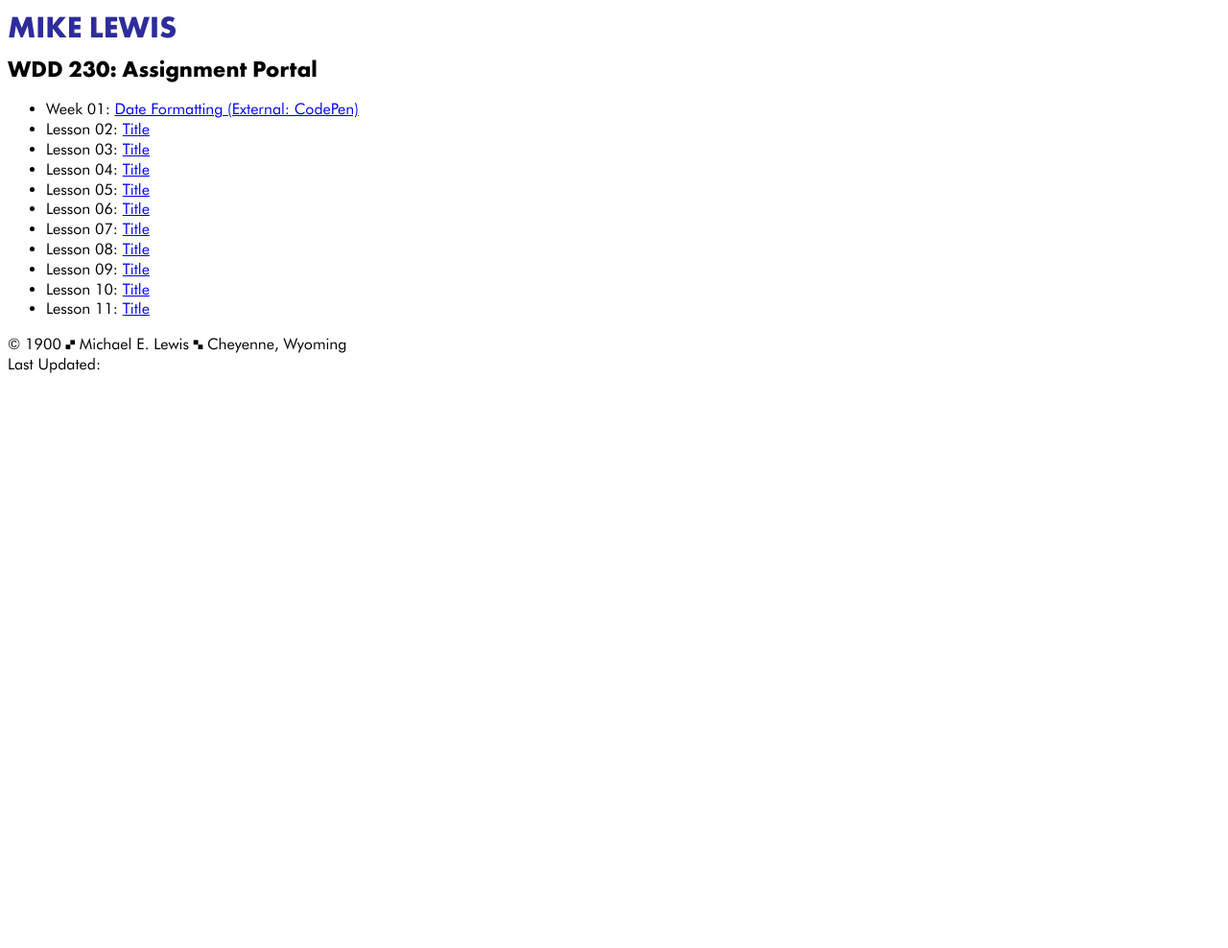
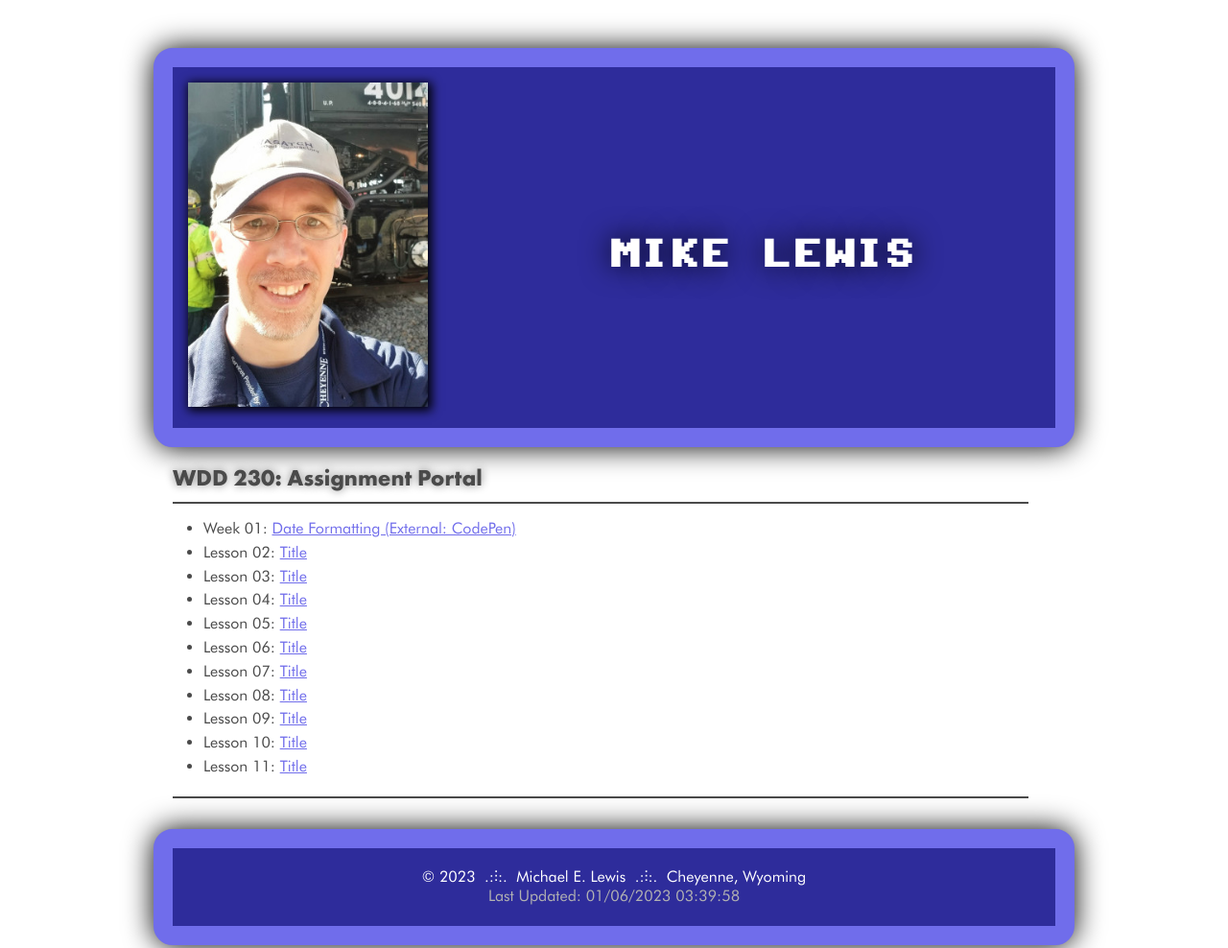
Before and after one commit to Wyoming-C64/wdd230, a plain HTML site: page index.html in a window 1280 px wide. Shown: the top 988 px of the page at 96% size. Before the commit the page ends 800 px from the top, so only its background shows below. Drawn offline with Linux system fonts and the light colour scheme.

Commit message:
Clean up and fine tune changes.

```diff
--- a/index.html
+++ b/index.html
@@ -4,36 +4,45 @@
     <meta charset="UTF-8">
     <meta http-equiv="X-UA-Compatible" content="IE=edge">
     <meta name="viewport" content="width=device-width, initial-scale=1.0">
+    <meta name="author" content="Mike Lewis">
+    <meta name="description" content="A landing page that serves as a portal to all of Mike Lewis' assignments for the WDD 230 Web Frontend Development class offered online from BYU-Idaho.">
     <link rel="stylesheet" href="styles/styles.css">
-    <title>Document</title>
+    <title>Mike Lewis WDD 230 Portal</title>
+    <link rel="icon" type="image/x-icon" href="/images/favicon.ico">
 </head>
 <body>
+    <div class="content">
         <header>
-        <div id="photo"></div>
-        <div id="name">
-            <h1>Mike Lewis</h1>
+            <div>
+                <img class="profile-pic" src="images/mike-pic.jpg" alt="Picture of Mike Lewis in Cheyenne, WY">
+            </div>
+            <div>
+                <h1 id="name">Mike Lewis</h1>
             </div>
         </header>
         <main>
             <h2>WDD 230: Assignment Portal</h2>
             <ul>
-            <li>Week 01: <a href="https://codepen.io/Wyoming-C64/pen/VwBmKJE" class="lesson-link" title="Opens in a new tab or window at CodePen" target="_BLANK">Date Formatting (External: CodePen)</a></li>
-            <li>Lesson 02: <a href="lesson02.html" class="lesson-link">Title</a></li>
-            <li>Lesson 03: <a href="lesson03.html" class="lesson-link">Title</a></li>
-            <li>Lesson 04: <a href="lesson04.html" class="lesson-link">Title</a></li>
-            <li>Lesson 05: <a href="lesson05.html" class="lesson-link">Title</a></li>
-            <li>Lesson 06: <a href="lesson06.html" class="lesson-link">Title</a></li>
-            <li>Lesson 07: <a href="lesson07.html" class="lesson-link">Title</a></li>
-            <li>Lesson 08: <a href="lesson08.html" class="lesson-link">Title</a></li>
-            <li>Lesson 09: <a href="lesson09.html" class="lesson-link">Title</a></li>
-            <li>Lesson 10: <a href="lesson10.html" class="lesson-link">Title</a></li>
-            <li>Lesson 11: <a href="lesson11.html" class="lesson-link">Title</a></li>
+                <li>Week 01: <a href="https://codepen.io/Wyoming-C64/pen/VwBmKJE" title="Opens in a new tab or window at CodePen" target="_BLANK">Date Formatting (External: CodePen)</a></li>
+                <li>Lesson 02: <a href="#lesson02.html">Title</a></li>
+                <li>Lesson 03: <a href="#lesson03.html">Title</a></li>
+                <li>Lesson 04: <a href="#lesson04.html">Title</a></li>
+                <li>Lesson 05: <a href="#lesson05.html">Title</a></li>
+                <li>Lesson 06: <a href="#lesson06.html">Title</a></li>
+                <li>Lesson 07: <a href="#lesson07.html">Title</a></li>
+                <li>Lesson 08: <a href="#lesson08.html">Title</a></li>
+                <li>Lesson 09: <a href="#lesson09.html">Title</a></li>
+                <li>Lesson 10: <a href="#lesson10.html">Title</a></li>
+                <li>Lesson 11: <a href="#lesson11.html">Title</a></li>
             </ul>
         </main>
         <footer>
-        <div id="copyright">&copy; <span id="thisYear">1900</span> &#128638; Michael E. Lewis &#128639; Cheyenne, Wyoming</div>
-        <div id="modification">Last Updated: <span id="timestamp"></span></div>
+            <div class="copyright">&copy; <span id="yearField">1982</span> &nbsp;.:&#10998;:.&nbsp; Michael E. Lewis &nbsp;.:&#10998;:.&nbsp; Cheyenne, Wyoming</div>
+            <div class="modification">Last Updated: <span id="timestamp"></span></div>
         </footer>
-    <script src="./script/script.js"></script>
+
+    </div>
+    <script src="scripts/script.js"></script>
 </body>
+
 </html>
--- a/scripts/script.js
+++ b/scripts/script.js
@@ -1,74 +1,5 @@
 // Select the HTML element to manipulate
-const date1 = document.querySelector("#date1");
-const message = document.querySelector("#emessage");
-
-// Try to complete the method with options
-try {
-	const options = {
-		month: "short",
-		day: "2-digit",
-		year: "numeric"
-	};
-	date1.innerHTML = `Today is <span class="highlight">${new Date().toLocaleDateString("en-US", options)}</span>!`;
-} catch (e) {
-	console.log("Error with code or your browser does not support Locale");
-}
-
-// Long hand method ... building day and month names from built-in date methods.
-const daynames = [
-	"Sunday",
-	"Monday",
-	"Tuesday",
-	"Wednesday",
-	"Thursday",
-	"Friday",
-	"Saturday"
-];
-const months = [
-	"January",
-	"February",
-	"March",
-	"April",
-	"May",
-	"June",
-	"July",
-	"August",
-	"September",
-	"October",
-	"November",
-	"December"
-];
 const d = new Date();
-const dayName = daynames[d.getDay()];
-const monthName = months[d.getMonth()];
 const year = d.getFullYear();
-const fulldate = `${monthName} ${d.getDate()} ${year}`;
-document.querySelector("#date2").textContent = fulldate;
-
-
-let myString = `Current Date: ${dayName}, ${monthName} ${d.getDate()}, ${year}`
-document.getElementById("template").textContent = myString;
-let quantity;
-
-function updateResult() {
-    quantity = document.querySelector('#q').value;
-    document.querySelector("#result").textContent = quantity;
-}
-
-function getTemperature(input = 0) {
-    return (input * 9/5) + 32;
-}
-
-document.getElementsByTagName("p")[0].innerHTML = "Welcome to <em>our</em> neighborhood!"
-
-document.querySelector("#temp").value = `${getTemperature(20)} degrees Fahrenheit`;
-
-let divs = document.querySelectorAll("div").length;
-
-document.querySelector("#numDivs").innerHTML = `There are a total of <b>${divs} DIVs</b> in this document.`
-
-let cityNames = ["New York","Sacramento","Cleveland","South Bend","Tampa Bay","Corpus Christi"];
-
-let filterC = cityNames.filter(city => city.charAt(0) === "C");
-
-document.querySelector("#cityList").innerHTML = filterC.join(", ");
+document.querySelector("#yearField").innerHTML = year;
+document.getElementById("timestamp").innerHTML = document.lastModified;
--- a/styles/styles.css
+++ b/styles/styles.css
@@ -46,9 +46,9 @@
     --accent2-color:   var(--c64-grey3);
     --accent3-color:   var(--c64-blk);
 
-    --code-font-color: var(--c64-grey1);
-    --code-bkg-color: var(--c64-grey3);
-    --code-border-color: var(--c64-blue);
+    --header-background: var(--c64-blue);
+    --header-border: var(--c64-ltblue);
+    --header-foreground: var(--c64-white);
 
     /* change the values below to your chosen font(s) */
     --heading-font: "Futura", Helvetica, Arial, sans-serif;
@@ -62,37 +62,108 @@
     --headline-color-on-white: var(--secondary-color);
 
     /* headlines on a colored background */
-    --headline-color-on-color: white;
+    --headline-color-on-color: var(--c64-white);
 
     /* paragraph text on a white background */
-    --paragraph-color-on-white: var(--primary-color);
+    --paragraph-color-on-white: var(--secondary-color);
 
-    /* paragraph text on a colored background */
-    --paragraph-color-on-color: var(--c64-white);
-
-    /* colored background for paragraph text */
-    --paragraph-background-color:  var(--secondary-color);
-
-    /* Navigation Colors */
-    --nav-link-color: var(--accent2-color);
-    --nav-background-color: var(--secondary-color);
-    --nav-hover-link-color: var(--c64-white);
-    --nav-hover-background-color: var(--c64-blue);
-    --nav-border-color: var(--c64-ltblue)
 }
-
 
 * {
     font-family: var(--paragraph-font);
 }
 
 
-h1 {
-    color: var(--c64-blue);
-    text-transform: uppercase;
+body {
+    line-height: 1.3em;
+    color: var(--paragraph-color-on-white);
 }
 
 
-body {
-    line-height: 1.3em;
+.content {
+    display: block;
+    margin: 50px auto;
+    width: 960px;
 }
+
+header, footer {
+    background-color: var(--header-background);
+    border: 20px solid var(--header-border);
+    border-radius: 20px;
+    box-shadow: 0 0 30px black;
+    color: var(--c64-ltblue);
+}
+
+header {
+    display: grid;
+    grid-template-columns: 1fr 2fr;
+    align-items: center;
+}
+
+
+#name {
+    color: var(--header-foreground);
+    text-transform: uppercase;
+    text-align: center;
+    padding: 30px;
+    font-size: 2em;
+    text-shadow: 0 0 30px black;
+    font-family: var(--code-font);
+}
+
+footer {
+    text-align: center;
+    margin: 1em 0;
+    padding: 20px;
+    color: var(--headline-color-on-color);
+}
+
+
+.profile-pic {
+    width: 250px;
+    margin: 1em 0 1em 1em;
+    box-shadow: 2px 2px 10px 2px black;
+}
+
+a {
+    color: var(--c64-ltblue);
+}
+
+a:active {
+    color: var(--c64-red);
+}
+
+a:visited {
+    color: var(--c64-purple);
+}
+
+.modification {
+    color: var(--c64-grey3);
+}
+
+main {
+    padding: 0 20px;
+}
+
+h1, h2, h3, h4, h5, h6 {
+    font-family: var(--heading-font);
+    color: var(--headline-color-on-white);
+    text-shadow: 0 0 10px grey;
+    margin: 1em 0 0.5em 0;
+}
+
+ul {
+    display: block;
+    width: 860px;
+    padding: 10px 0;
+    margin: 0;
+    margin-bottom: 2em;
+    border-top: 2px solid var(--c64-grey1);
+    border-bottom: 2px solid var(--c64-grey1);
+    padding: 1em;
+}
+
+ul li {
+    margin-left: 1em;
+    margin-bottom: 0.25em;
+}
```
Also changed, not shown: images/favicon.ico (added), images/mike-pic.jpg (added). Lines whose indentation alone changed are shown as unchanged.
